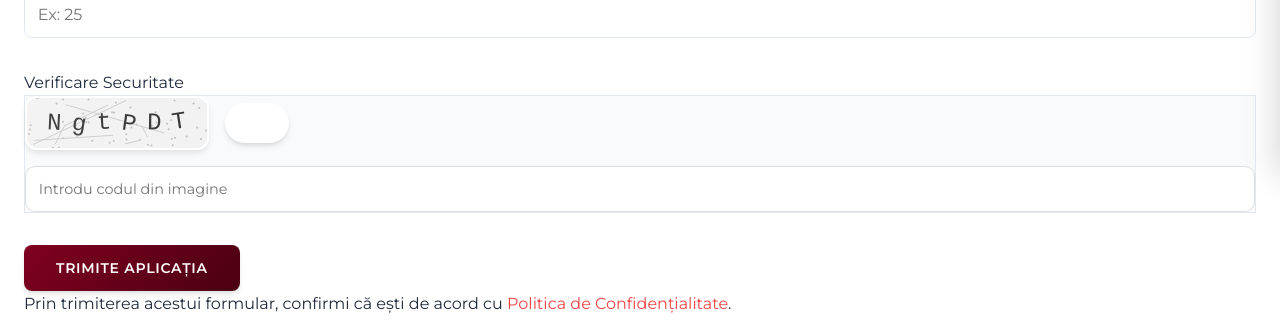
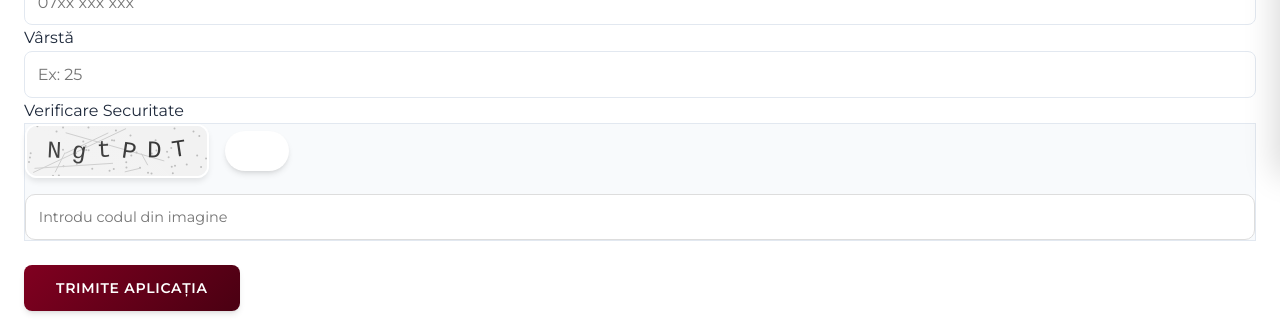
Before and after one commit to digitalhubmedia1-spec/proiect-chianti, a React (Vite) app: page /devino-livrator in a window 1280 px wide. Shown: the part 625-952 px from the top of the page. Built offline with nearby package versions, Linux system fonts and the light colour scheme; no server answers; the database is empty.

Commit message:
style: exact spacing adjustments in DriverApplication per user screenshot

```diff
--- a/src/pages/careers/DriverApplication.jsx
+++ b/src/pages/careers/DriverApplication.jsx
@@ -96,7 +96,7 @@ const DriverApplication = () => {
             <div className="row justify-content-center">
                 <div className="col-md-8 col-lg-7">
                     {/* Header Section */}
-                    <div className="text-center mb-5">
+                    <div className="text-center" style={{ marginBottom: '60px' }}>
                         <h1 className="fw-bold mb-2">Devino Livrator Chianti</h1>
                         <p className="text-muted lead mx-auto" style={{ maxWidth: '600px' }}>
                             Alătură-te echipei noastre și ajută-ne să livrăm bucurie (și mâncare bună) clienților noștri.
@@ -119,7 +119,7 @@ const DriverApplication = () => {
                         )}
 
                         <form onSubmit={handleSubmit}>
-                            <div className="row g-3">
+                            <div className="row gy-4 gx-3">
                                 <div className="col-md-6">
                                     <label className="form-label fw-semibold text-muted small text-uppercase mb-2">Nume</label>
                                     <input
@@ -190,14 +190,14 @@ const DriverApplication = () => {
                                 </div>
                             </div>
 
-                            <div className="mt-4 mb-4">
+                            <div className="mt-5 mb-4">
                                 <label className="form-label fw-semibold text-muted small text-uppercase mb-2">Verificare Securitate</label>
                                 <div className="p-3 rounded-3 shadow-sm" style={{ background: '#f8fafc', border: '1px solid #e2e8f0' }}>
                                     <Captcha onValidate={setIsCaptchaValid} />
                                 </div>
                             </div>
 
-                            <div className="mt-4">
+                            <div className="mt-5 mb-5">
                                 <button
                                     type="submit"
                                     className="btn btn-primary py-2 px-4 shadow-sm"
@@ -210,7 +210,7 @@ const DriverApplication = () => {
                         </form>
                     </div>
 
-                    <div className="text-muted small border-top mt-5 pt-4" style={{ marginTop: '80px !important' }}>
+                    <div className="text-muted small border-top pt-4" style={{ marginTop: '40px' }}>
                         Prin trimiterea acestui formular, confirmi că ești de acord cu <a href="/confidentialitate" className="text-decoration-none text-danger fw-bold">Politica de Confidențialitate</a>.
                     </div>
                 </div>
```
